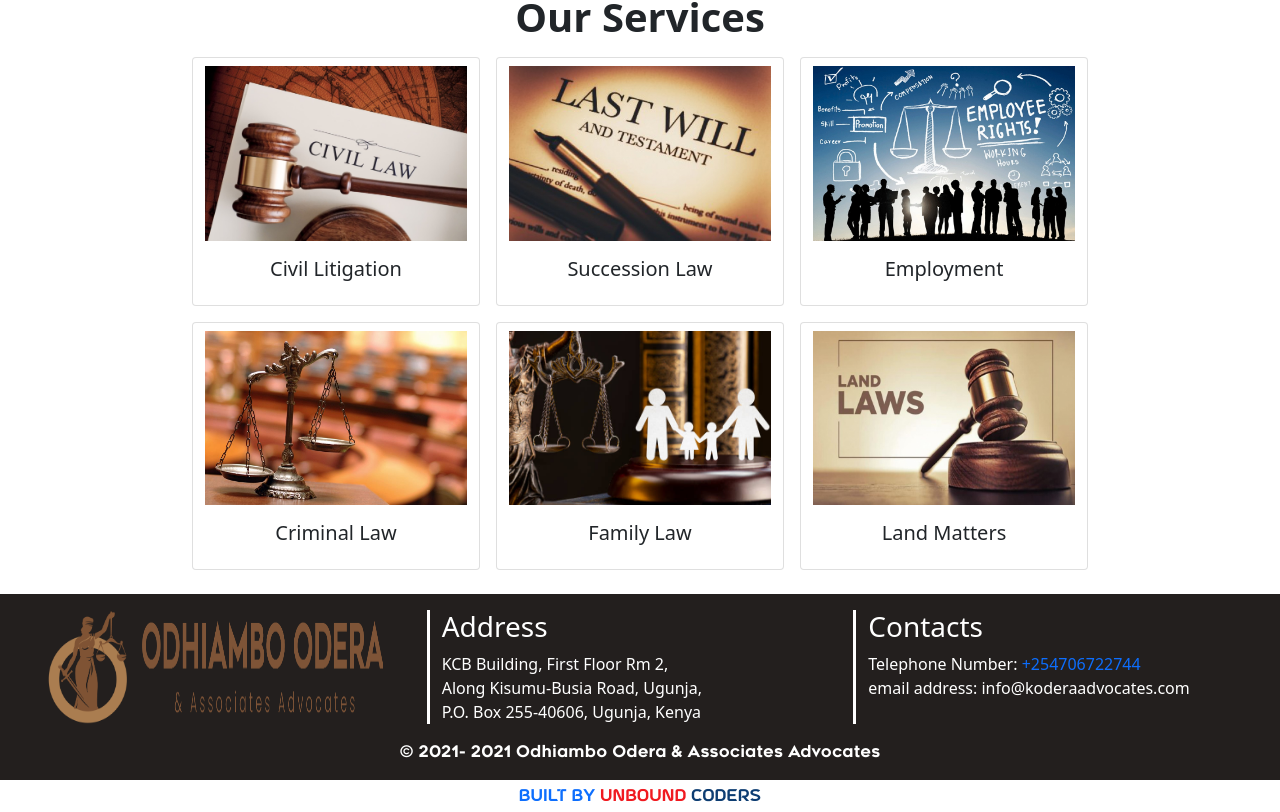
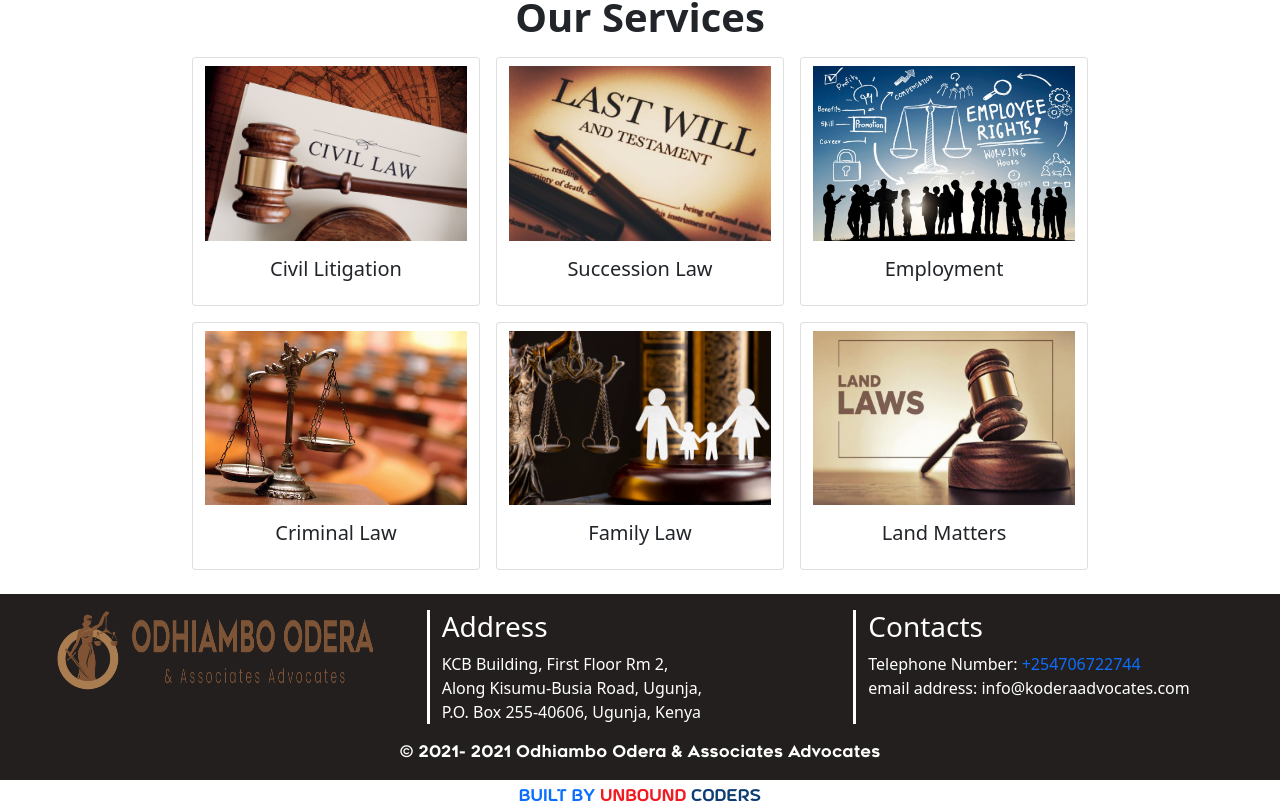
Before and after one commit to Lusimba/Odera, a Next.js app: page / in a window 1280 px wide. Shown: the part 813-1625 px from the top of the page. Built offline with nearby package versions, Linux system fonts and the light colour scheme.

Commit message:
adding images

```diff
--- a/components/Footer.js
+++ b/components/Footer.js
@@ -5,9 +5,9 @@ import logo_text from '../logo/odera_words.png'
 function Footer() {
     return (
         <footer  className="row pt-3">
-            <div className="col-sm-10 col-md-4 col-lg-4 col-xl-4 d-flex justify-content-center">
-                <Image src={logo} alt="logo" width="90" height="100"/>
-                <Image src={logo_text} alt="logo" className="mx-2 my-1" width="250rem" height="40rem"/>
+            <div className="mh col-sm-10 col-md-4 col-lg-4 col-xl-4 d-flex justify-content-center">
+                <Image src={logo} alt="logo" width="70" height="100"/>
+                <Image src={logo_text} alt="logo" className="mx-2 my-1" width="250rem" height="10rem"/>
             </div>
             <div id="contact" className="col-sm-5 col-md-4 col-lg-4 col-xl-4 vertical">
                 <h3>Address</h3>
--- a/css/index.css
+++ b/css/index.css
@@ -154,3 +154,6 @@ a:link{
 .builder-blue{
     color: #0D3D72;
 }
+.mh{
+    max-height: 5rem !important;
+}
```
